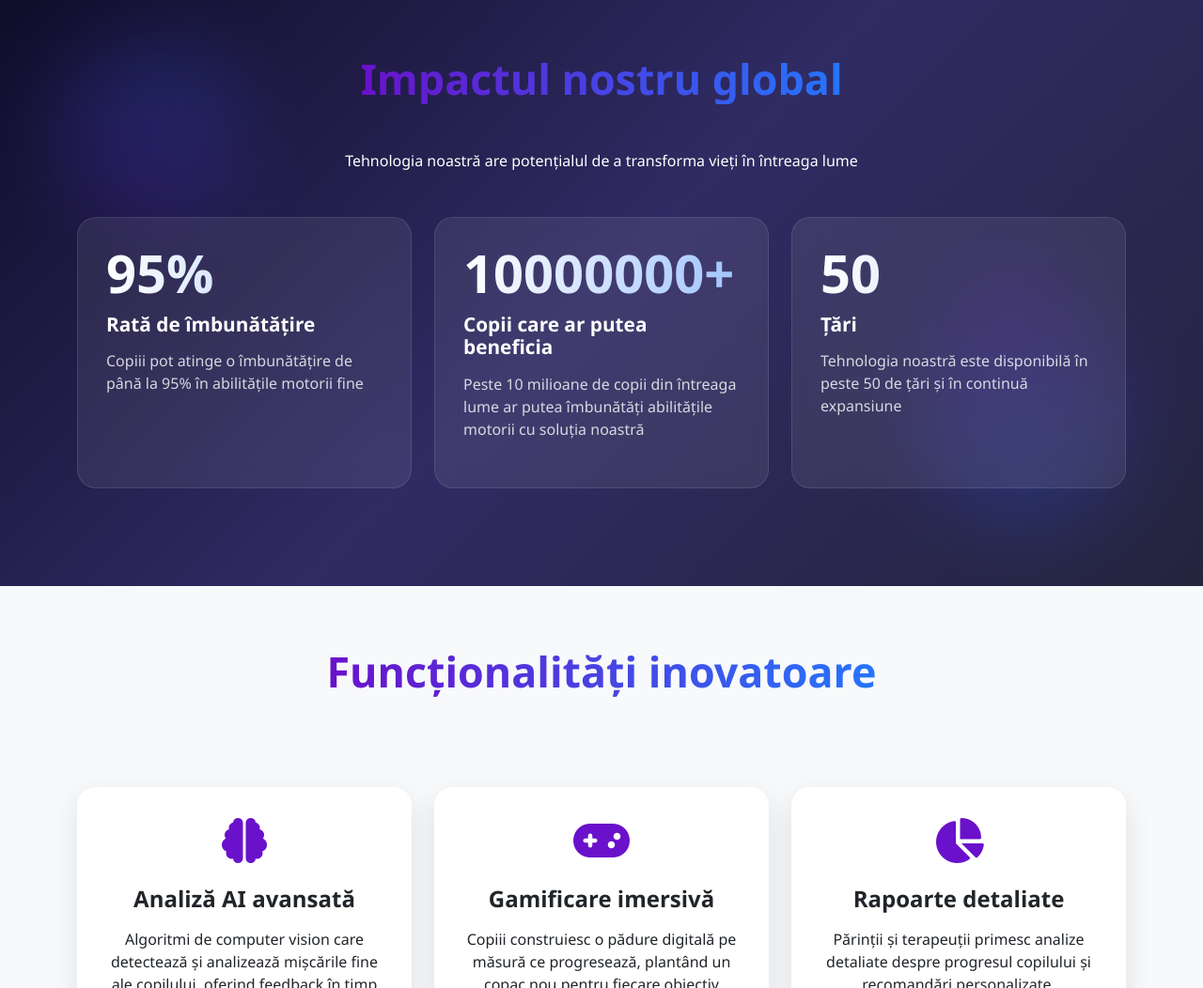
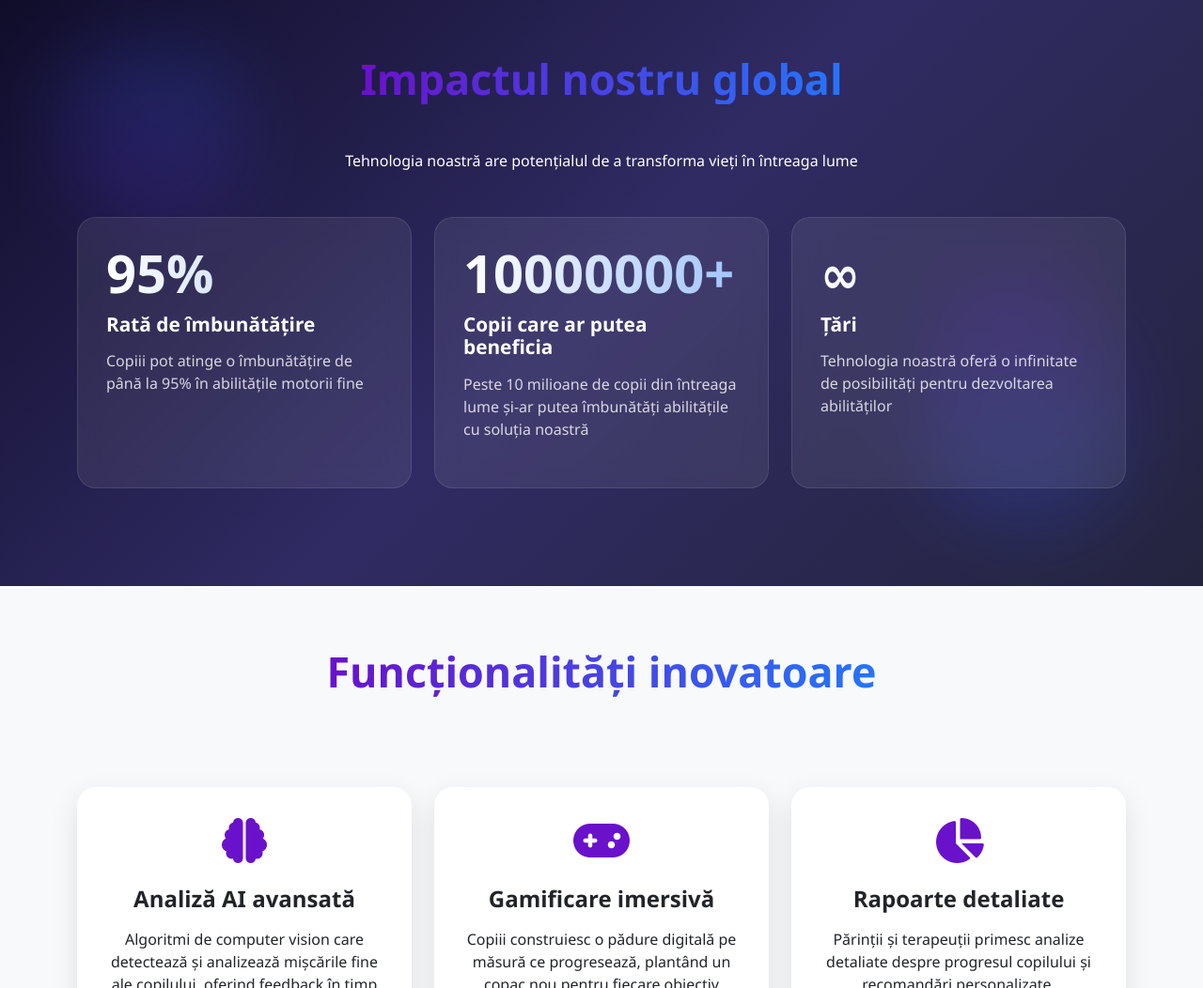
Before and after one commit to DelewerUTM/hackathon, a plain HTML site: page index.html in a window 1280 px wide. Shown: the part 1693-2745 px from the top of the page at 94% size. Drawn offline with nearby package versions, Linux system fonts and the light colour scheme; animation ran at ten frames a second.

Commit message:
index.html

```diff
--- a/index.html
+++ b/index.html
@@ -121,7 +121,7 @@
                             <span class="counter" data-target="10000000">0</span>+
                         </div>
                         <h3 class="stat-title">Copii care ar putea beneficia</h3>
-                        <p class="stat-description">Peste 10 milioane de copii din întreaga lume ar putea îmbunătăți abilitățile motorii cu soluția noastră</p>
+                        <p class="stat-description">Peste 10 milioane de copii din întreaga lume și-ar putea îmbunătăți abilitățile cu soluția noastră</p>
                     </div>
                 </div>
 
@@ -129,10 +129,10 @@
                 <div class="col-md-4 mb-4" data-aos="fade-up" data-aos-delay="400">
                     <div class="stat-card">
                         <div class="stat-number">
-                            <span class="counter" data-target="50">0</span>
+                            <span class="counter" data-target="∞">0</span>
                         </div>
                         <h3 class="stat-title">Țări</h3>
-                        <p class="stat-description">Tehnologia noastră este disponibilă în peste 50 de țări și în continuă expansiune</p>
+                        <p class="stat-description">Tehnologia noastră oferă o infinitate de posibilități pentru dezvoltarea abilităților</p>
                     </div>
                 </div>
             </div>
```
